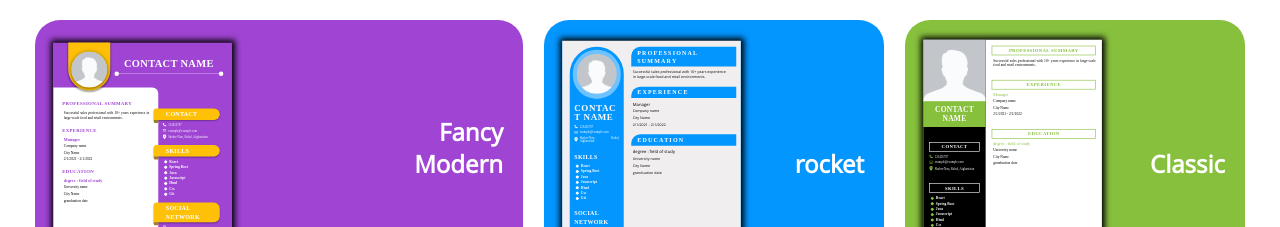
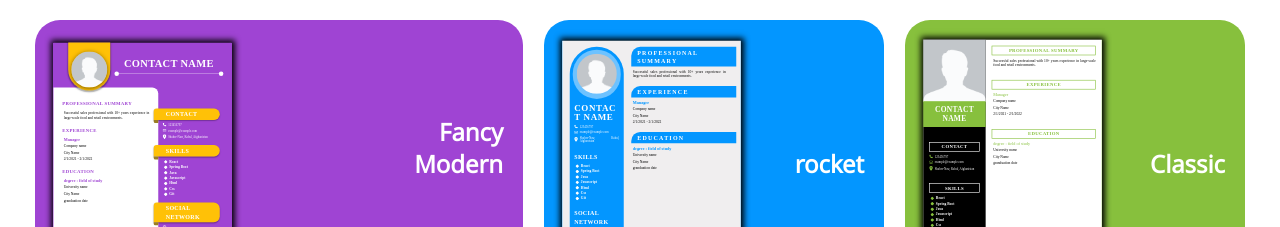
Before and after one commit to Aliherawi7/resume-builder, a React (Create React App) app: page / in a window 1280 px wide. Shown: the part 1030-1257 px from the top of the page. Built offline with nearby package versions, Linux system fonts and the light colour scheme.

Commit message:
font applyed to each section

```diff
--- a/src/Templates/Template4.css
+++ b/src/Templates/Template4.css
@@ -146,3 +146,6 @@
     bottom: -10px;
     z-index: 10;
 }
+.template4 .social-network h2{
+    font-family: inherit;
+}
--- a/src/Templates/Template5.js
+++ b/src/Templates/Template5.js
@@ -67,17 +67,17 @@ function Template5({ contactInformation, experiences, experience, educations, ed
                 <div className="container-B">
                     <div className=" subtitle section">
                         <h2 style={fontStyles}>professional summary</h2>
-                        <div className='professional-summary'>
+                        <div className='professional-summary' style={fontStyles}>
                             {summery?.map((item) => {
                                 return item != "" ? <p className="summery normal-paragraph" key={Math.random()}>{item}</p> : null
                             })}
                         </div>
                     </div>
-                    <div className="experience subtitle section">
+                    <div className="experience subtitle section" style={fontStyles}>
                         <h2 style={fontStyles}>Experience</h2>
                         {experiences?.length > 0 ? experiences?.map((item) => {
                             return (
-                                <div key={Math.random()} className="experience-container">
+                                <div key={Math.random()} className="experience-container" >
                                     <p className="normal-title mb-5">{item?.jobTitle ? item.jobTitle : ''}</p>
                                     <p className="normal-paragraph">{item?.employer ? item.employer : ''}</p>
                                     <p className="normal-paragraph location">{(item?.city ? item.city : "") + (item?.country ? ", " + item?.country : '')}</p>
@@ -85,14 +85,14 @@ function Template5({ contactInformation, experiences, experience, educations, ed
                                     <p className="normal-paragraph">{' '}</p>
                                 </div>
                             )
-                        }) : <div>
+                        }) : <div >
                             <p className="normal-title mb-5">{experience?.jobTitle ? experience.jobTitle : ''}</p>
                             <p className="normal-paragraph">{experience?.employer ? experience.employer : ''}</p>
                             <p className="normal-paragraph location">{experience?.city ? experience.city : "" + ", " + experience?.state ? experience.state : ''}</p>
                             <p className="normal-paragraph">{(experience?.startDate ? experience.startDate : '') + (experience?.endDate ? " - " + experience.endDate : '')}</p>
                         </div>}
                     </div>
-                    <div className="education subtitle section">
+                    <div className="education subtitle section" style={fontStyles}>
                         <h2 style={fontStyles}>Education</h2>
                         {educations?.length > 0 ? educations?.map((item) => {
                             return (
```
